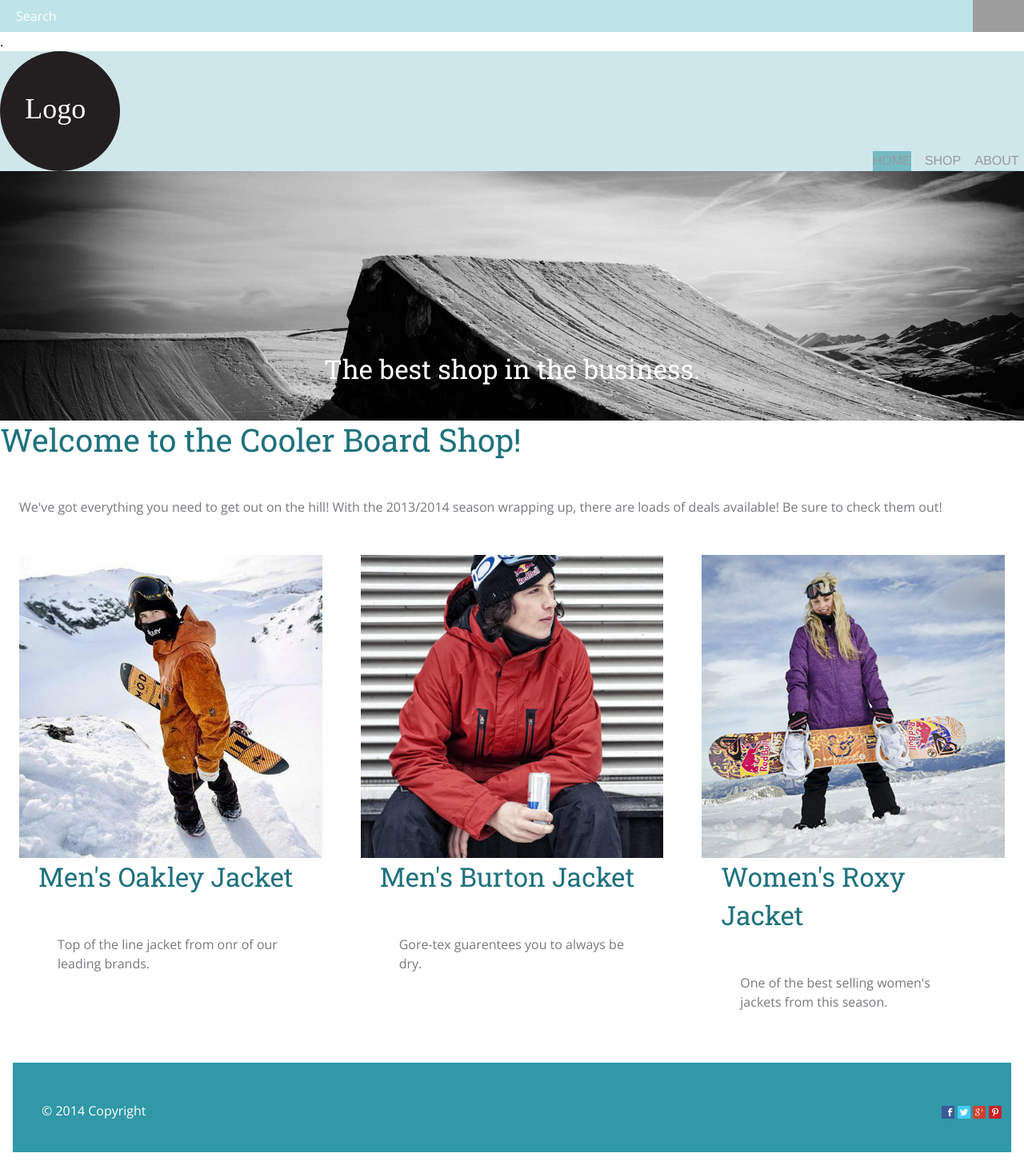
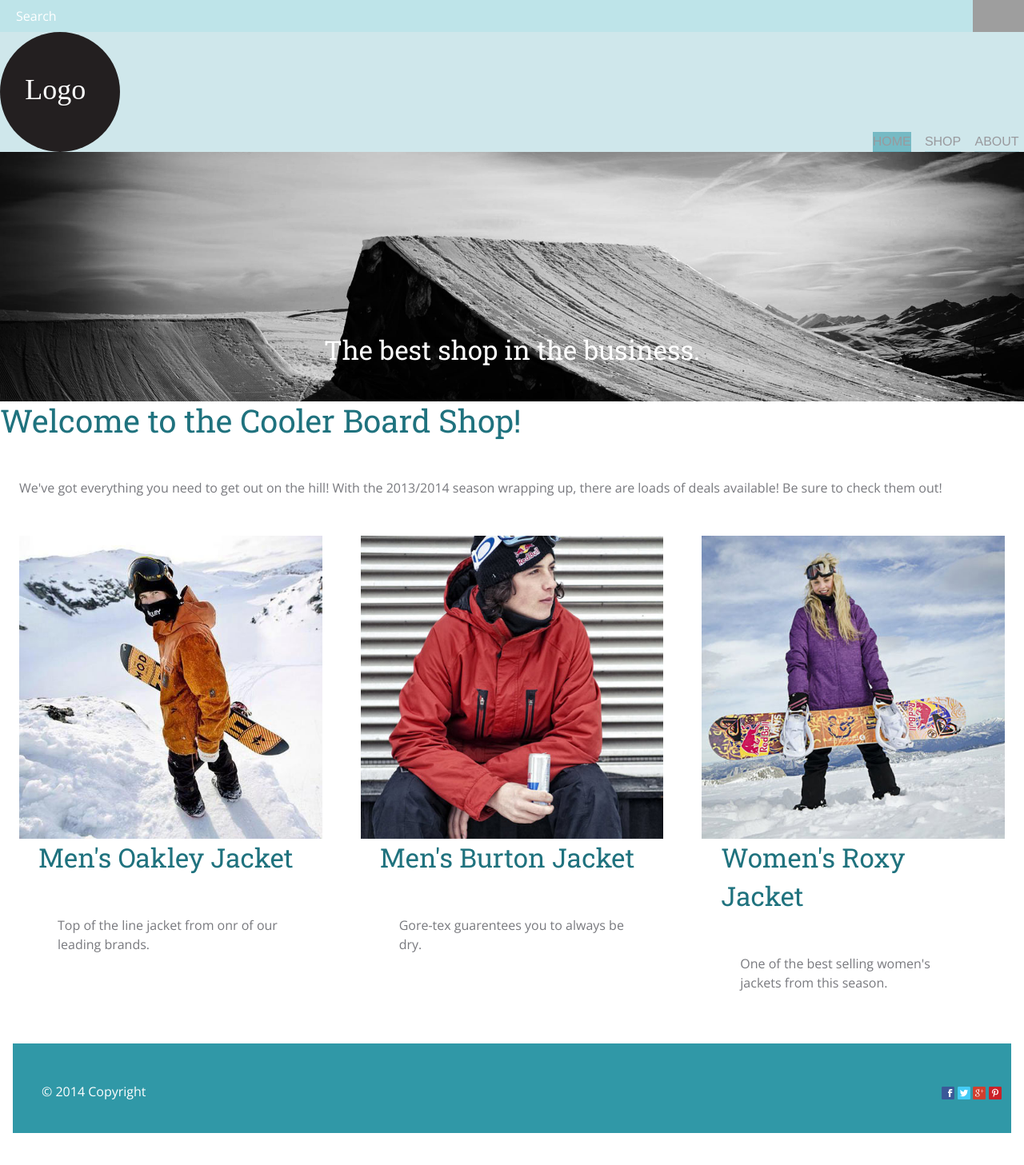
Before and after one commit to boot0080/ecommerce-website, a Jekyll site: the page built from index.html, in a window 1280 px wide. Shown: the whole page at 80% size. Built offline with Jekyll 4.4.1, drawn with Linux system fonts in a browser that asks for light colours; Markdown is read by kramdown in place of the engine named in the settings; after the commit the page ends 1433 px from its top, so only the background shows below that; grey boxes are pictures that could not be loaded.

Commit message:
fixed issue with search interfering with navigation

```diff
--- a/_layouts/default.html
+++ b/_layouts/default.html
@@ -27,11 +27,11 @@
 
 <div id="search">
  <form action="{{site.baseurl}}/search/" method="get" role="search">
-     <input type="text" name="search-text" id="search-text" placeholder="Search"></a>
-     <input type="button" name="search-button" id="search-button"></a>
+     <input type="text" name="search-text" id="search-text" placeholder="Search">
+     <input type="button" name="search-button" id="search-button">
  </form>
 </div>
-.
+
 <header class="masthead island push-0" role="banner">
   <div class="grid grid-bottom">
     <div class="unit unit-s-1 unit-m-1 unit-l-1-3">
--- a/css/search-field.css
+++ b/css/search-field.css
@@ -1,3 +1,6 @@
+#search {
+	overflow: hidden;
+}
 
 #search-text {
   width: 95%;
--- a/index.html
+++ b/index.html
@@ -13,15 +13,15 @@ showbanner: yes
 
 <div class="grid">
     <div class="gutter unit unit-s-1 unit-m-1-3 unit-l-1-3">
-        {% include promo-small.html title="Men's Oakley Jacket" desc="Top of the line jacket from onr of our leading brands." image="snowboarders/stalesandbech.jpg" %}
+        {% include promo-small.html title="Men's Oakley Jacket" desc="Top of the line jacket from onr of our leading brands." image="snowboarders/stalesandbech.jpg" alt="Stale Sandbech wears our orange Men's Oakley jacket"%}
     </div>
 
     <div class="gutter unit unit-s-1 unit-m-1-3 unit-l-1-3">
-        {% include promo-small.html title="Men's Burton Jacket" desc="Gore-tex guarentees you to always be dry." image="snowboarders/markmcmorris.jpg" %}
+        {% include promo-small.html title="Men's Burton Jacket" desc="Gore-tex guarentees you to always be dry." image="snowboarders/markmcmorris.jpg" alt="Mark McMorris is wearing a red men's Burton Gore-tex jacket"  %}
     </div>
 
     <div class="gutter unit unit-s-1 unit-m-1-3 unit-l-1-3">
-        {% include promo-small.html title="Women's Roxy Jacket" desc="One of the best selling women's jackets from this season." image="snowboarders/aimeefuller.jpg" %}
+        {% include promo-small.html title="Women's Roxy Jacket" desc="One of the best selling women's jackets from this season." image="snowboarders/aimeefuller.jpg" alt="Aimee Fuller in our Purple Women's Roxy Jacket"%}
     </div>
 </div>
 
```
